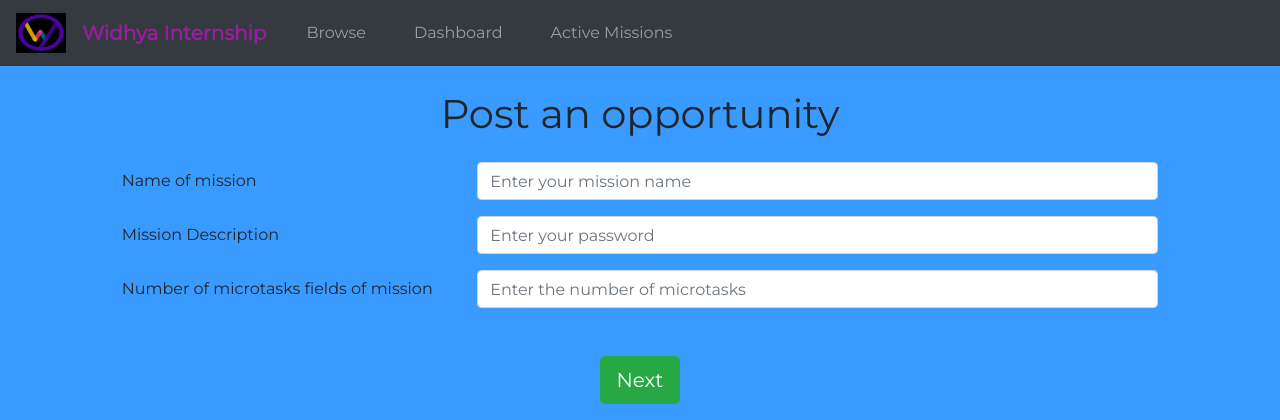
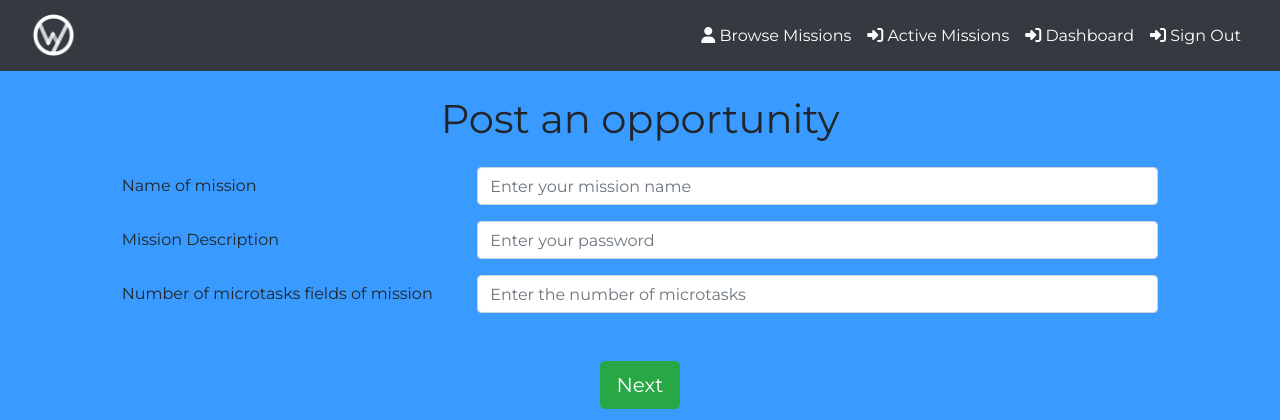
Before and after one commit to WidhyaOrg/WidhyaOrg.github.io, a Flask app: template templates/opportunity.html in a window 1280 px wide. Shown: the top 420 px of the page. Run offline with Flask 2, Linux system fonts and the light colour scheme; the template is opened without the code that fills it, so the values that code supplies are empty; some libraries are stand-ins or nearby versions.

Commit message:
Update opportunity.html

```diff
--- a/templates/opportunity.html
+++ b/templates/opportunity.html
@@ -1,33 +1,5 @@
-<!DOCTYPE html>
-<html>
-  <head>
-   <meta charset="utf-8">
-<link rel="stylesheet" href="https://stackpath.bootstrapcdn.com/bootstrap/4.3.1/css/bootstrap.min.css">
-<script src="https://ajax.googleapis.com/ajax/libs/jquery/3.4.1/jquery.min.js"></script>
-<script src="https://stackpath.bootstrapcdn.com/bootstrap/4.3.1/js/bootstrap.min.js" integrity="sha384-JjSmVgyd0p3pXB1rRibZUAYoIIy6OrQ6VrjIEaFf/nJGzIxFDsf4x0xIM+B07jRM" crossorigin="anonymous"></script>
-  <title>Opportunity</title>
-<meta name="viewport" content="width=device-width, initial-scale=1.0">
-  <link rel = "icon" type = "image/x-icon" href = "../static/images/widhyalogo.jpg">
-  <link rel="stylesheet" href="../static/css/dashboard.css">
-<link href="https://fonts.googleapis.com/css?family=Montserrat&display=swap" rel="stylesheet">
-  </head>
-  <body>
-<nav class="navbar navbar-expand-lg navbar-dark bg-dark" >
-		<img src="../static/images/widhyalogo.jpg" style="height:50px;width:50px" class="navbar-brand my-auto">
-  <a class="navbar-brand"style="color:rgba(255,0,255,0.5) !important; font-weight:600;" href="#" >Widhya Internship</a>
-
-    <ul class="navbar-nav ">
-      <li class="nav-item ml-3 mr-3">
-        <a class="nav-link" href="#">Browse</a>
-      </li>
-      <li class="nav-item ml-3 mr-3">
-        <a class="nav-link" href="#">Dashboard</a>
-      </li>
-      <li class="nav-item ml-3 mr-3">
-        <a class="nav-link" href="#">Active Missions</a>
-      </li>
-    </ul>
-</nav>
+{% extends "layout.html" %}
+{% block body %}
 <h1 class="text-center mt-4 ">Post an opportunity</h1>
 <form class="col-sm-10 mx-auto mt-4 ">
   <div class="form-group row ">
@@ -53,6 +25,4 @@
 <div class="text-center mt-5">
 <button class="btn btn-success btn-lg">Next</button>
 </div>
-
-  </body>
-</html>
+{% endblock %}
```
